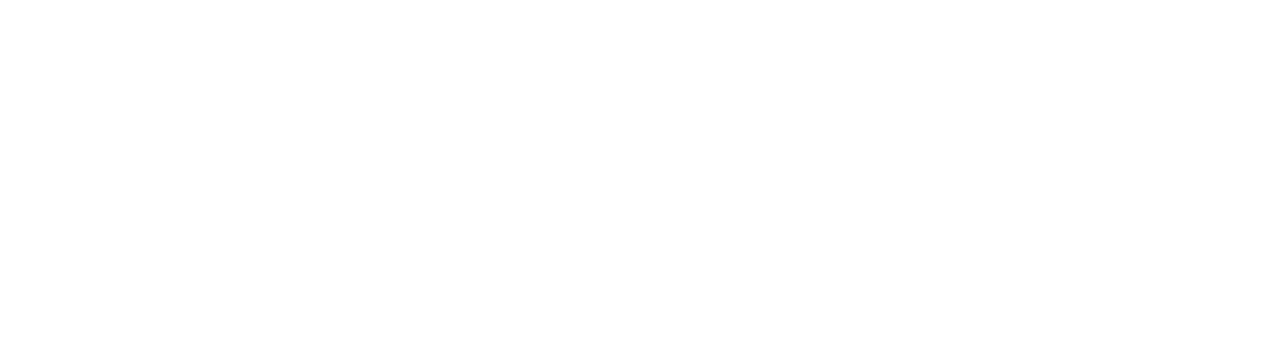
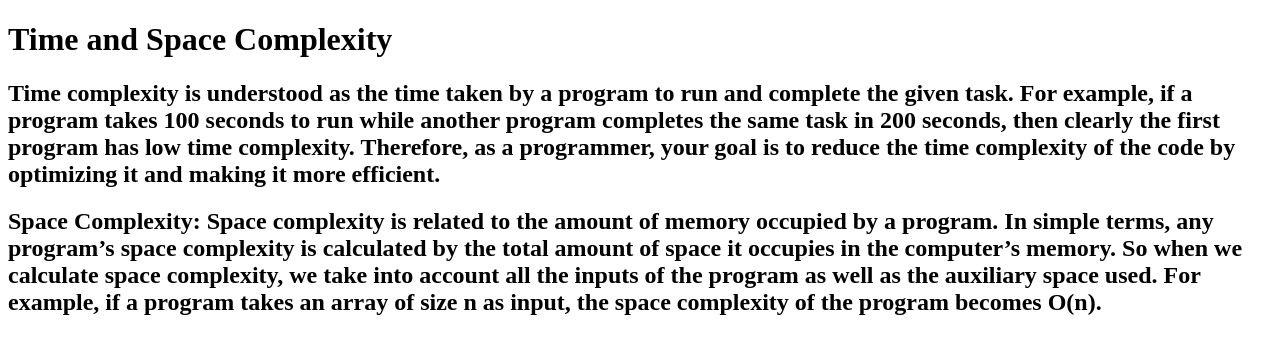
Before and after one commit to acciojob/time-and-space-complexity-MajetiSaiSowjanya, a website: page main.html in a window 1280 px wide. Drawn offline with Linux system fonts and the light colour scheme.

Commit message:
created a submission

```diff
--- a/main.html
+++ b/main.html
@@ -3,14 +3,10 @@
 <html>
 
 <head>
-	<link rel="stylesheet" href="styles.css">
+	<h1> Time and Space Complexity</hq>
 </head>
-
-<body>
-	<!-- the entire body must be written by student -->
-    <script type="text/javascript" src="./script.js">
-</script>
-
-</body>
-
+	<body>
+	<h2>Time complexity is understood as the time taken by a program to run and complete the given task. For example, if a program takes 100 seconds to run while another program completes the same task in 200 seconds, then clearly the first program has low time complexity. Therefore, as a programmer, your goal is to reduce the time complexity of the code by optimizing it and making it more efficient.</h2>
+<h2> Space Complexity: Space complexity is related to the amount of memory occupied by a program. In simple terms, any program’s space complexity is calculated by the total amount of space it occupies in the computer’s memory. So when we calculate space complexity, we take into account all the inputs of the program as well as the auxiliary space used. For example, if a program takes an array of size n as input, the space complexity of the program becomes O(n).</h2>
+	</body>
 </html>
```
